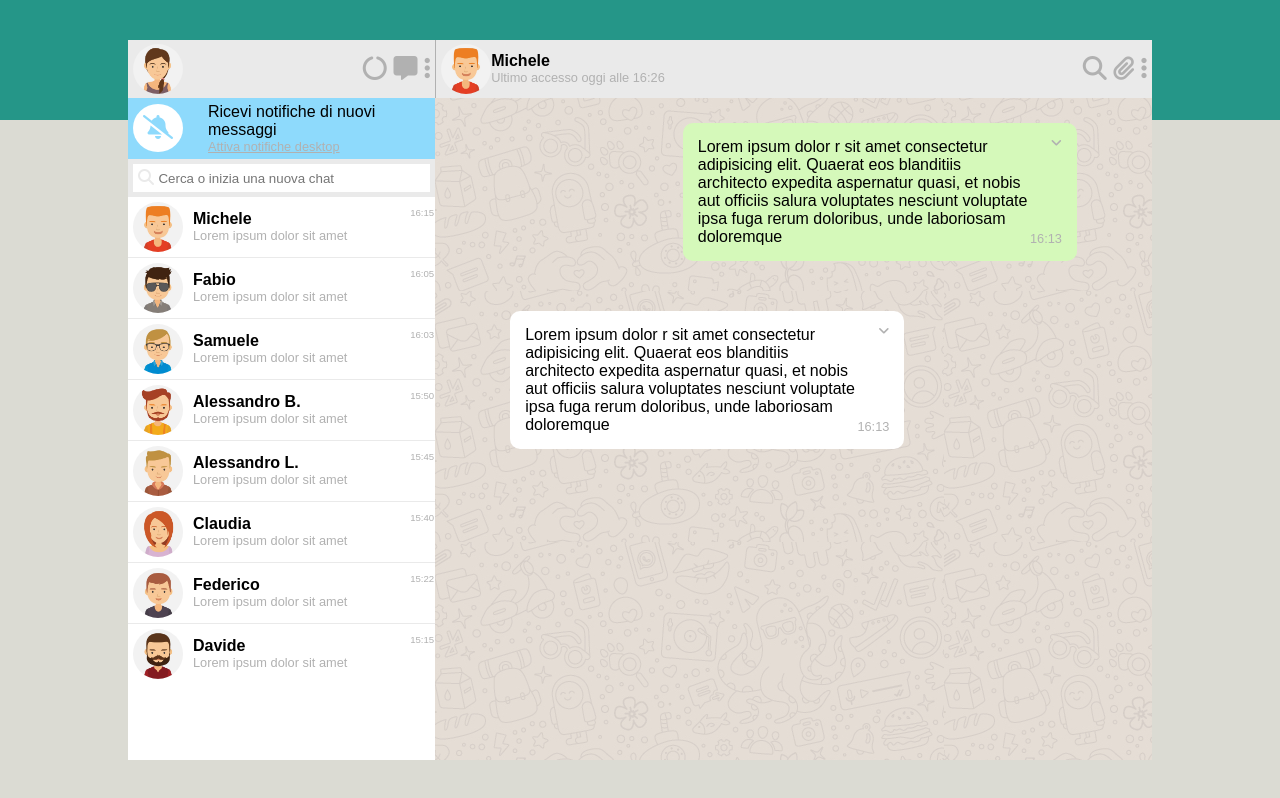
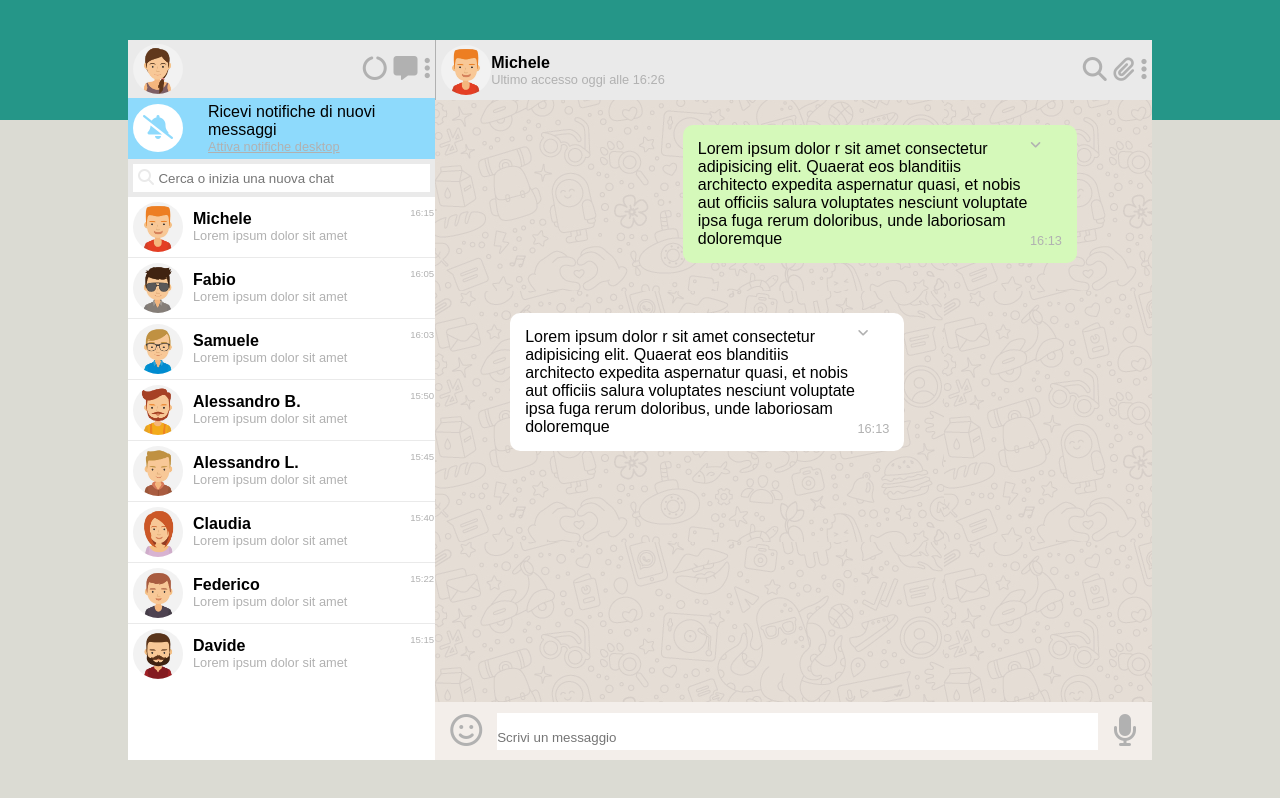
Before and after one commit to aniellonigrocogliano/html-css-boolzapp, a plain HTML site: page index.html in a window 1280 px wide. Drawn offline with Linux system fonts and the light colour scheme.

Commit message:
add: message bar

```diff
--- a/css/responsive.css
+++ b/css/responsive.css
@@ -48,4 +48,10 @@
     width: 65%;
     margin: 5px 15px 5px 15px;
 }
+.icon-bottom{
+    display:none;
 }
+.message{
+    width: 98%;
+}
+}
--- a/css/style.css
+++ b/css/style.css
@@ -22,6 +22,7 @@ img {
     --strong-gray: #B1B1B1;
     --white: #ffffff;
     --black: #000000;
+    --beige: #F3EEEA
 }
 
 body {
@@ -70,6 +71,7 @@ body {
     width: 70%;
     height: 100%;
     background-image: url(../img/mine.jpg);
+    position: relative;
 }
 
 .toolbar-left {
@@ -147,7 +149,7 @@ input[type=text] {
     font-size: 1rem;
     color: var(--black);
 }
-.name p, .status p{
+.name p, .status p {
     color: var(--strong-gray);
     font-size: 0.8rem;
 }
@@ -199,7 +201,29 @@ input[type=text] {
 .chat-time {
     color: var(--strong-gray);
     font-size: 0.8rem;
-    flex-direction: column;
-    align-items: flex-end;
+    align-content: space-between
+
+
+}
+.bottom{
+    position: absolute;
+    bottom:0;
+    left: 0;
+    background-color: var(--beige);
+    width: 100%;
+    height: 8%;
+    padding: 15px;
+    display: flex;
+    align-items: center;
     justify-content: space-between;
+    font-size: 2rem;
+    color: var(--strong-gray);
 }
+.message{
+    margin-left: 10px;
+    margin-right: 10px;
+    border: 5px solid var(--beige);
+    background-color: var(--white);
+    width: 95%;
+
+}
--- a/index.html
+++ b/index.html
@@ -17,7 +17,7 @@
     <div class="background">
         <div class="background-bis"></div>
     </div>
-    <div class="container flex nowrap">
+    <div class="container flex wrap">
         <div class="col30">
             <div class="toolbar-left">
                 <div class="top-left flex nowrap">
@@ -38,7 +38,7 @@
                 <div class="search">
                     <i class="fa-solid fa-magnifying-glass"></i>
                     <label for="username"></label>
-                    <input aria-label="username" id="username" type="text" placeholder="Cerca o inizia una nuova chat">
+                    <input aria-label="search" id="search" type="text" placeholder="Cerca o inizia una nuova chat">
                 </div>
                 <div class="scrooll">
                     <div class="chat-list flex nowrap">
@@ -124,7 +124,7 @@
                 </div>
             </div>
         </div>
-        <div class="col70">
+        <div class="col70"> <div class="scrooll">
             <div class="top-right flex nowrap">
                 <div>
                     <div class="status flex nowrap"><img src="./img/avatar_1.jpg" alt="">
@@ -142,7 +142,7 @@
                     <p>Lorem ipsum dolor r sit amet consectetur adipisicing elit. Quaerat eos blanditiis architecto
                         expedita aspernatur quasi, et nobis aut officiis salura voluptates nesciunt voluptate ipsa fuga
                         rerum doloribus, unde laboriosam doloremque</p>
-                    <div class="chat-time flex nowrap">
+                    <div class="chat-time flex wrap">
                         <i class="fa-solid fa-angle-down"></i>
                         <p>16:13</p>
                     </div>
@@ -151,14 +151,21 @@
                     <p>Lorem ipsum dolor r sit amet consectetur adipisicing elit. Quaerat eos blanditiis architecto
                         expedita aspernatur quasi, et nobis aut officiis salura voluptates nesciunt voluptate ipsa fuga
                         rerum doloribus, unde laboriosam doloremque</p>
-                    <div class="chat-time flex nowrap">
+                    <div class="chat-time flex wrap">
                         <i class="fa-solid fa-angle-down"></i>
                         <p>16:13</p>
                     </div>
                 </div>
+            </div></div>
+
+            <div class="bottom">
+                <span class="icon-bottom"><i class="fa-regular fa-face-smile"></i></span>
+                <span class="message"> <label for="username"></label>
+                    <input id="chat" type="text" placeholder="Scrivi un messaggio"></span>
+                    <span class="icon-bottom">    <i class="fa-solid fa-microphone"></i></span>
             </div>
+        </div>
 
-        </div>
     </div>
     </div>
 </body>
```
